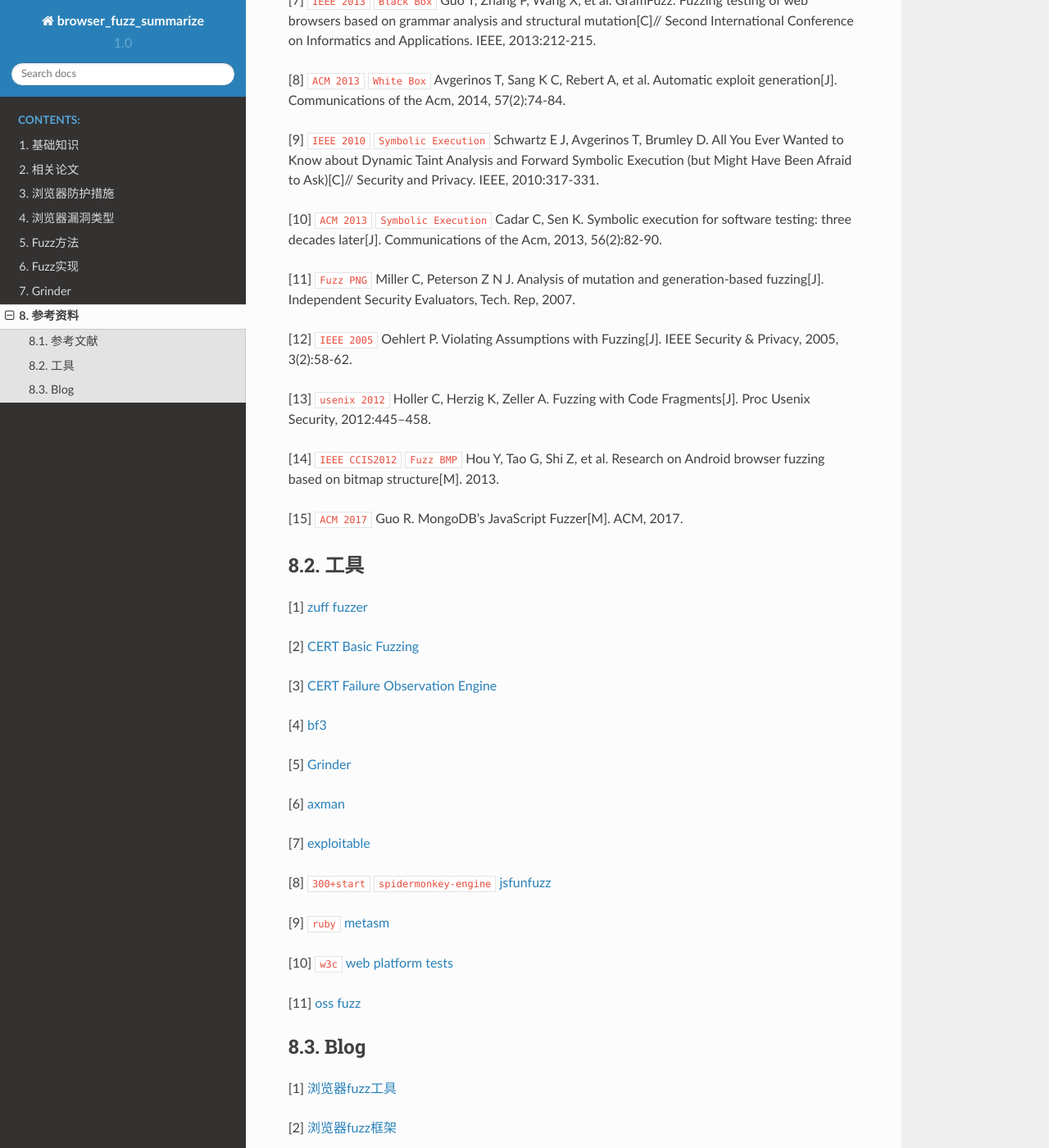
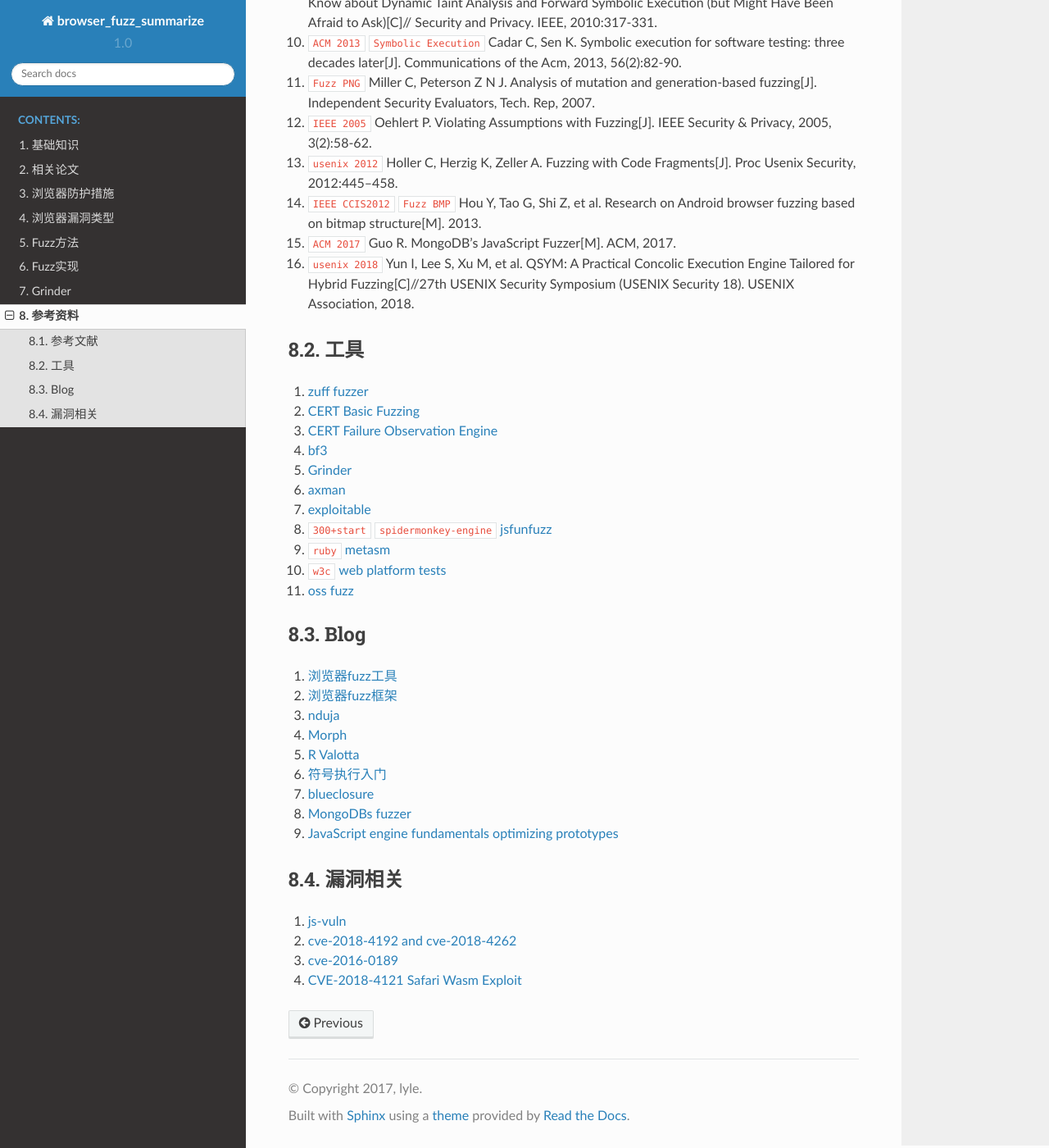
Before and after one commit to LyleMi/Browser-Fuzz-Summarize, a Sphinx documentation site: the page built from source/ref.rst, in a window 1280 px wide and 1400 px high, scrolled down 723 px. Shown: the whole window at 82% size. Built offline with Sphinx 7.4.7 and the Read the Docs theme 2.0.0, drawn with Linux system fonts in a browser that asks for light colours; some of the changed text lies outside the part shown.

Commit message:
update reference

```diff
--- a/source/ref.rst
+++ b/source/ref.rst
@@ -3,79 +3,88 @@
 
 参考文献
 --------------------------------------------------
+1. ``IEEE 2016`` ``Black Box`` Lin Y D, Liao F Z, Huang S K, et al. Browser fuzzing by scheduled mutation and generation of document object models[C]// International Carnahan Conference on Security Technology. IEEE, 2016:1-6.
 
-[1] ``IEEE 2016`` ``Black Box`` Lin Y D, Liao F Z, Huang S K, et al. Browser fuzzing by scheduled mutation and generation of document object models[C]// International Carnahan Conference on Security Technology. IEEE, 2016:1-6.
+2. ``IEEE 2012`` ``White Box`` Huang S K, Huang M H, Huang P Y, et al. CRAX: Software Crash Analysis for Automatic Exploit Generation by Modeling Attacks as Symbolic Continuations[C]// IEEE Sixth International Conference on Software Security and Reliability. IEEE, 2012:78-87.
 
-[2] ``IEEE 2012`` ``White Box`` Huang S K, Huang M H, Huang P Y, et al. CRAX: Software Crash Analysis for Automatic Exploit Generation by Modeling Attacks as Symbolic Continuations[C]// IEEE Sixth International Conference on Software Security and Reliability. IEEE, 2012:78-87.
+3. ``Usenix 2014`` ``Seed Generation`` Rebert A, Sang K C, Grieco G, et al. Optimizing seed selection for fuzzing[C]// Usenix Conference on Security Symposium. USENIX Association, 2014:861-875.
 
-[3] ``Usenix 2014`` ``Seed Generation`` Rebert A, Sang K C, Grieco G, et al. Optimizing seed selection for fuzzing[C]// Usenix Conference on Security Symposium. USENIX Association, 2014:861-875.
+4. ``ACM 2013`` ``Black Box`` Woo M, Sang K C, Gottlieb S, et al. Scheduling black-box mutational fuzzing[C]// ACM Sigsac Conference on Computer & Communications Security. ACM, 2013:511-522.
 
-[4] ``ACM 2013`` ``Black Box`` Woo M, Sang K C, Gottlieb S, et al. Scheduling black-box mutational fuzzing[C]// ACM Sigsac Conference on Computer & Communications Security. ACM, 2013:511-522.
+5. 钱文祥. 白帽子讲浏览器安全[M]. 电子工业出版社, 2016.
 
-[5] 钱文祥. 白帽子讲浏览器安全[M]. 电子工业出版社, 2016.
+6. ``ACM 2013`` Paige M. The tangled web: a guide to securing modern web applications by Michal Zalewski[M]. ACM, 2013.
 
-[6] ``ACM 2013`` Paige M. The tangled web: a guide to securing modern web applications by Michal Zalewski[M]. ACM, 2013.
+7. ``IEEE 2013`` ``Black Box`` Guo T, Zhang P, Wang X, et al. GramFuzz: Fuzzing testing of web browsers based on grammar analysis and structural mutation[C]// Second International Conference on Informatics and Applications. IEEE, 2013:212-215.
 
-[7] ``IEEE 2013`` ``Black Box`` Guo T, Zhang P, Wang X, et al. GramFuzz: Fuzzing testing of web browsers based on grammar analysis and structural mutation[C]// Second International Conference on Informatics and Applications. IEEE, 2013:212-215.
+8. ``ACM 2013`` ``White Box`` Avgerinos T, Sang K C, Rebert A, et al. Automatic exploit generation[J]. Communications of the Acm, 2014, 57(2):74-84.
 
-[8] ``ACM 2013`` ``White Box`` Avgerinos T, Sang K C, Rebert A, et al. Automatic exploit generation[J]. Communications of the Acm, 2014, 57(2):74-84.
+9. ``IEEE 2010`` ``Symbolic Execution`` Schwartz E J, Avgerinos T, Brumley D. All You Ever Wanted to Know about Dynamic Taint Analysis and Forward Symbolic Execution (but Might Have Been Afraid to Ask)[C]// Security and Privacy. IEEE, 2010:317-331.
 
-[9] ``IEEE 2010`` ``Symbolic Execution`` Schwartz E J, Avgerinos T, Brumley D. All You Ever Wanted to Know about Dynamic Taint Analysis and Forward Symbolic Execution (but Might Have Been Afraid to Ask)[C]// Security and Privacy. IEEE, 2010:317-331.
+10. ``ACM 2013`` ``Symbolic Execution`` Cadar C, Sen K. Symbolic execution for software testing: three decades later[J]. Communications of the Acm, 2013, 56(2):82-90.
 
-[10] ``ACM 2013`` ``Symbolic Execution`` Cadar C, Sen K. Symbolic execution for software testing: three decades later[J]. Communications of the Acm, 2013, 56(2):82-90.
+11. ``Fuzz PNG`` Miller C, Peterson Z N J. Analysis of mutation and generation-based fuzzing[J]. Independent Security Evaluators, Tech. Rep, 2007.
 
-[11] ``Fuzz PNG`` Miller C, Peterson Z N J. Analysis of mutation and generation-based fuzzing[J]. Independent Security Evaluators, Tech. Rep, 2007.
+12. ``IEEE 2005`` Oehlert P. Violating Assumptions with Fuzzing[J]. IEEE Security & Privacy, 2005, 3(2):58-62.
 
-[12] ``IEEE 2005`` Oehlert P. Violating Assumptions with Fuzzing[J]. IEEE Security & Privacy, 2005, 3(2):58-62.
+13. ``usenix 2012`` Holler C, Herzig K, Zeller A. Fuzzing with Code Fragments[J]. Proc Usenix Security, 2012:445--458.
 
-[13] ``usenix 2012`` Holler C, Herzig K, Zeller A. Fuzzing with Code Fragments[J]. Proc Usenix Security, 2012:445--458.
+14. ``IEEE CCIS2012`` ``Fuzz BMP`` Hou Y, Tao G, Shi Z, et al. Research on Android browser fuzzing based on bitmap structure[M]. 2013.
 
-[14] ``IEEE CCIS2012`` ``Fuzz BMP`` Hou Y, Tao G, Shi Z, et al. Research on Android browser fuzzing based on bitmap structure[M]. 2013.
+15. ``ACM 2017`` Guo R. MongoDB's JavaScript Fuzzer[M]. ACM, 2017.
 
-[15] ``ACM 2017`` Guo R. MongoDB's JavaScript Fuzzer[M]. ACM, 2017.
+16. ``usenix 2018`` Yun I, Lee S, Xu M, et al. QSYM: A Practical Concolic Execution Engine Tailored for Hybrid Fuzzing[C]//27th USENIX Security Symposium (USENIX Security 18). USENIX Association, 2018.
 
 工具
 --------------------------------------------------
+1. `zuff fuzzer <http://caca.zoy.org/wiki/zzuf>`_
 
-[1] `zuff fuzzer <http://caca.zoy.org/wiki/zzuf>`_
+2. `CERT Basic Fuzzing <https://insights.sei.cmu.edu/cert/2010/05/cert-basic-fuzzing-framework.html>`_
 
-[2] `CERT Basic Fuzzing <https://insights.sei.cmu.edu/cert/2010/05/cert-basic-fuzzing-framework.html>`_
+3. `CERT Failure Observation Engine <http://www.cert.org/vulnerability-analysis/tools/foe.cfm>`_
 
-[3] `CERT Failure Observation Engine <http://www.cert.org/vulnerability-analysis/tools/foe.cfm>`_
+4. `bf3 <https://www.aldeid.com/wiki/Bf3>`_
 
-[4] `bf3 <https://www.aldeid.com/wiki/Bf3>`_
+5. `Grinder <https://github.com/stephenfewer/grinder>`_
 
-[5] `Grinder <https://github.com/stephenfewer/grinder>`_
+6. `axman <https://github.com/hdm/axman>`_
 
-[6] `axman <https://github.com/hdm/axman>`_
+7. `exploitable <https://msecdbg.codeplex.com/>`_
 
-[7] `exploitable <https://msecdbg.codeplex.com/>`_
+8. ``300+start`` ``spidermonkey-engine`` `jsfunfuzz <https://github.com/MozillaSecurity/funfuzz>`_
 
-[8] ``300+start`` ``spidermonkey-engine`` `jsfunfuzz <https://github.com/MozillaSecurity/funfuzz>`_
+9. ``ruby`` `metasm <https://github.com/jjyg/metasm/>`_
 
-[9] ``ruby`` `metasm <https://github.com/jjyg/metasm/>`_
+10. ``w3c`` `web platform tests <https://github.com/w3c/web-platform-tests>`_
 
-[10] ``w3c`` `web platform tests <https://github.com/w3c/web-platform-tests>`_
-
-[11] `oss fuzz <https://github.com/google/oss-fuzz>`_
+11. `oss fuzz <https://github.com/google/oss-fuzz>`_
 
 Blog
 --------------------------------------------------
+1. `浏览器fuzz工具 <http://www.freebuf.com/sectool/93130.html>`_
 
-[1] `浏览器fuzz工具 <http://www.freebuf.com/sectool/93130.html>`_
+2. `浏览器fuzz框架 <http://blog.nsfocus.net/web-browser-fuzzing/>`_
 
-[2] `浏览器fuzz框架 <http://blog.nsfocus.net/web-browser-fuzzing/>`_
+3. `nduja <http://www.freebuf.com/articles/web/105510.html>`_
 
-[3] `nduja <http://www.freebuf.com/articles/web/105510.html>`_
+4. `Morph <http://www.freebuf.com/sectool/89001.html>`_
 
-[4] `Morph <http://www.freebuf.com/sectool/89001.html>`_
+5. `R Valotta <https://sites.google.com/site/tentacoloviola/>`_
 
-[5] `R Valotta <https://sites.google.com/site/tentacoloviola/>`_
+6. `符号执行入门 <https://zhuanlan.zhihu.com/p/26927127>`_
 
-[6] `符号执行入门 <https://zhuanlan.zhihu.com/p/26927127>`_
+7. `blueclosure <http://blog.blueclosure.com/>`_
 
-[7] `blueclosure <http://blog.blueclosure.com/>`_
+8. `MongoDBs fuzzer <https://engineering.mongodb.com/post/mongodbs-javascript-fuzzer-creating-chaos>`_
 
-[8] `MongoDBs fuzzer <https://engineering.mongodb.com/post/mongodbs-javascript-fuzzer-creating-chaos>`_
+9. `JavaScript engine fundamentals optimizing prototypes <https://mathiasbynens.be/notes/prototypes>`_
 
-[9] `JavaScript engine fundamentals optimizing prototypes <https://mathiasbynens.be/notes/prototypes>`_
+漏洞相关
+--------------------------------------------------
+1. `js-vuln <https://github.com/tunz/js-vuln-db>`_
+
+2. `cve-2018-4192 and cve-2018-4262 <https://github.com/wzw19890321/Exploits>`_
+
+3. `cve-2016-0189 <https://github.com/theori-io/cve-2016-0189>`_
+
+4. `CVE-2018-4121 Safari Wasm Exploit <https://github.com/mwrlabs/CVE-2018-4121>`_
```
